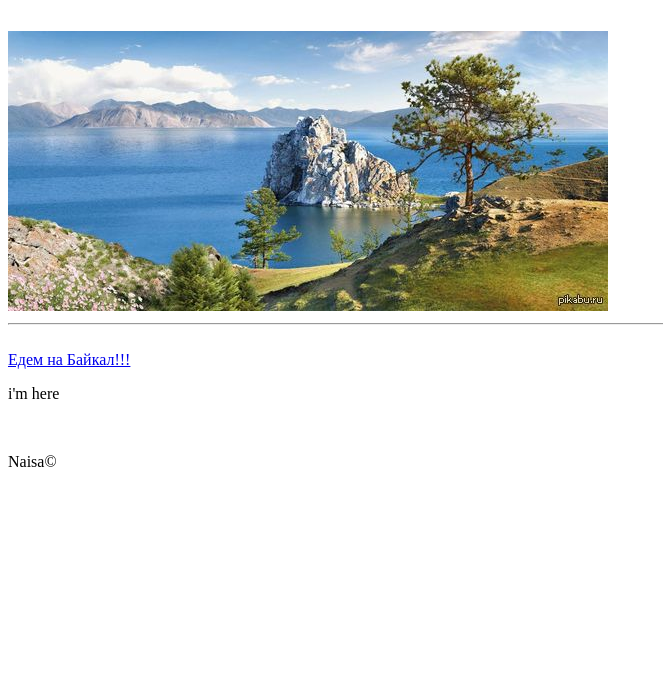
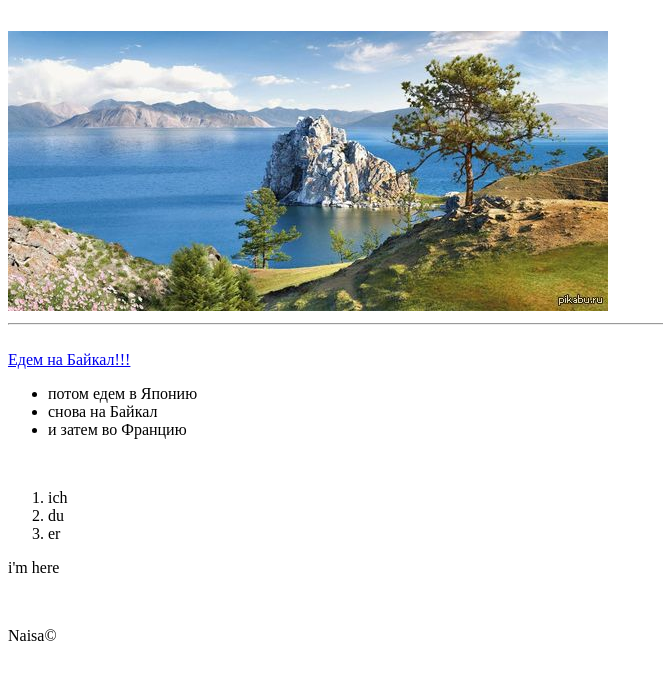
Before and after one commit to Naisa27/Maus-Gulda, a plain HTML site: page index.html in a window 1280 px wide. Shown: the part 101-780 px from the top of the page, without its empty margins (0-663 px from the left). Drawn offline with Linux system fonts and the light colour scheme.

Commit message:
2 august again

```diff
--- a/index.html
+++ b/index.html
@@ -19,6 +19,17 @@
 		<hr>
 		<br>
 		<a href="https://fishki.net/1268018-chudo-prirody----ozero-bajkal.html" target="_blank">Едем на Байкал!!!</a>
+		<ul>
+			<li>потом едем в Японию</li>
+			<li>снова на Байкал</li>
+			<li>и затем во Францию</li>
+		</ul>
+		<br>
+		<ol>
+			<li>ich</li>
+			<li>du</li>
+			<li>er</li>
+		</ol>
 		<p>i'm here</p>
 		<br>
 		<p>Naisa&copy</p>
```
